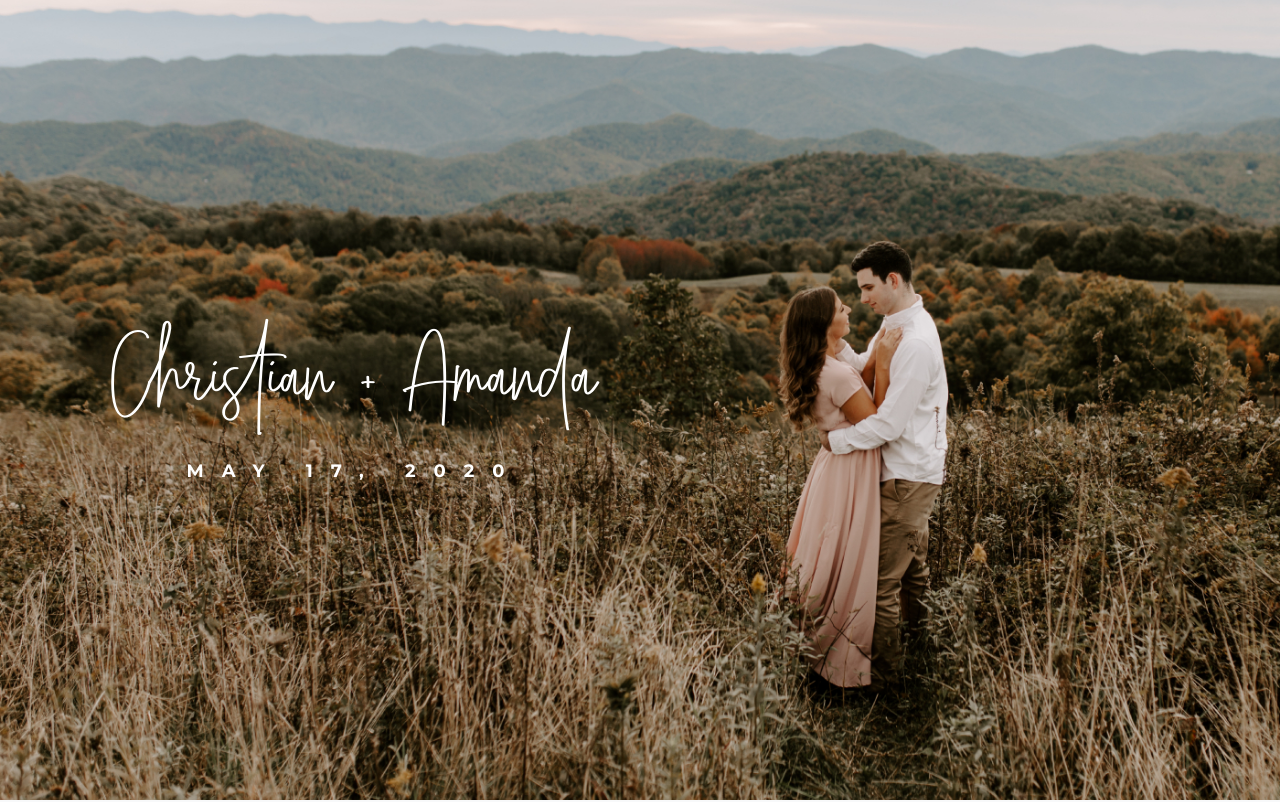
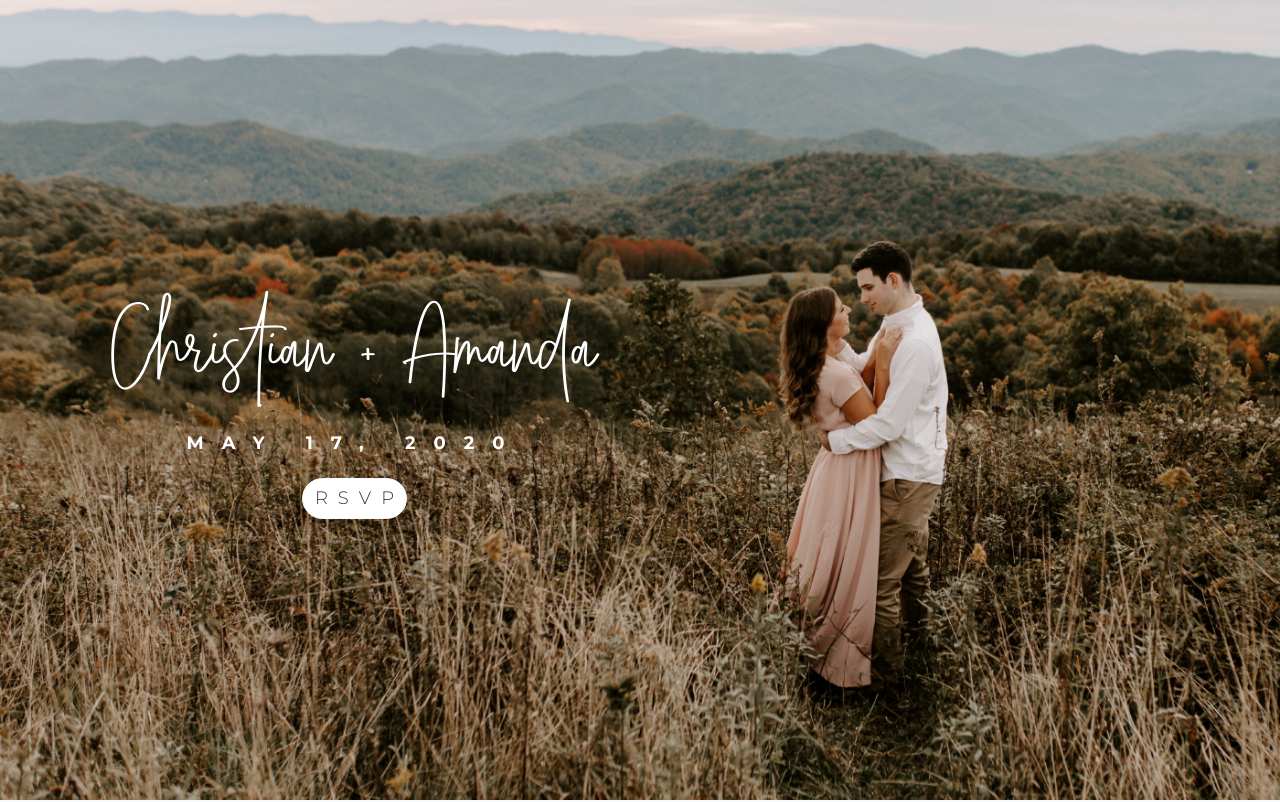
Before and after one commit to ChristianDBrooks/wedding-website, an Angular app: page /home in a window 1280 px wide. Shown: the top 802 px of the page. Built offline with nearby package versions, Linux system fonts and the light colour scheme; a web font is replaced by a local one.

Commit message:
Added RSVP button with RSVPify link and styling

```diff
--- a/src/app/components/home-page/home-page.component.html
+++ b/src/app/components/home-page/home-page.component.html
@@ -5,8 +5,10 @@
         <div class="ml-md-5 pl-md-5">
           <h1 class='text-center' id='names'>Christian + Amanda</h1>
           <h4 class='text-center' id='date'> MAY 17, 2020</h4>
+          <div class="w-100 text-center pt-3">
+            <a id="rsvp" class="btn btn-light text-dark" href="https://amandaandchristianwedding.app.rsvpify.com/"><span>RSV</span>P</a>
+          </div>
         </div>
-        <!-- <a id="rsvp" class="btn btn-light text-dark" [routerLink]="'/rsvp'"><span>RSV</span>P</a> -->
       </div>
     </div>
   </div>
--- a/src/app/components/rsvp-page/rsvp-page.component.sass
+++ b/src/app/components/rsvp-page/rsvp-page.component.sass
@@ -3,4 +3,3 @@
     align-items: center
     justify-content: center
     text-align: center
-    #invite-code
```
